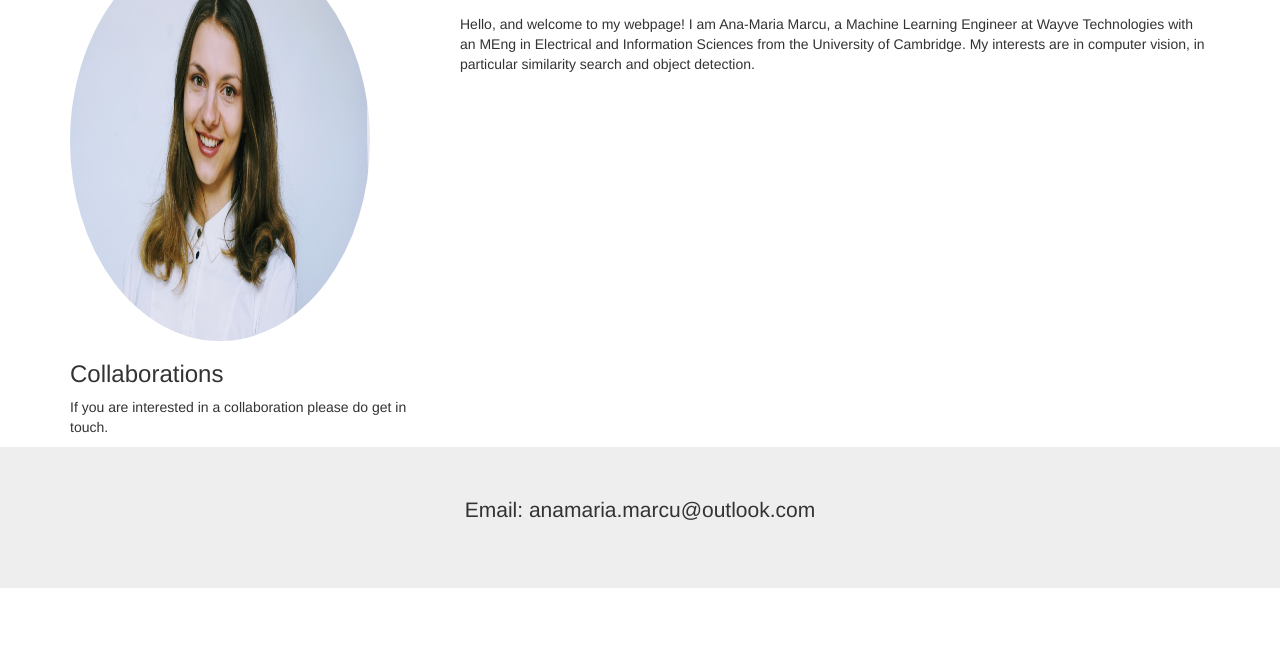
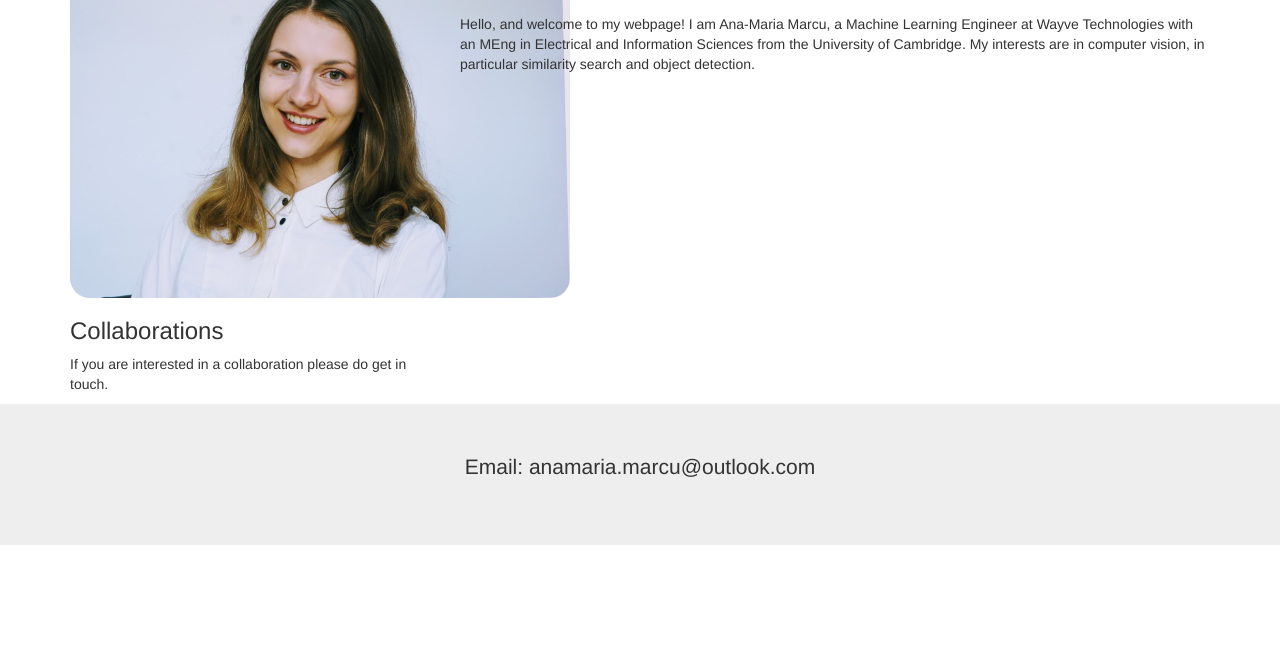
Before and after one commit to amm272/amm272.github.io, a plain HTML site: page index.html in a window 1280 px wide. Shown: the part 141-800 px from the top of the page. Drawn offline with nearby package versions, Linux system fonts and the light colour scheme.

Commit message:
image style

```diff
--- a/index.html
+++ b/index.html
@@ -12,6 +12,11 @@
   .fake{
     height: 150px;
     background: #aaa;
+  }
+  img {
+    width: 500px;
+    border-radius: 20px;
+    vertical-align: middle;
   }
   </style>
 </head>
@@ -41,7 +46,7 @@
   <div class="row">
     <div class="col-sm-4">
       <h5></h5>
-      <img src="Photo.png" alt="Italian Trulli" style="width:300px;height:400px;border-radius: 50%">
+      <img src="Photo.png" alt="Italian Trulli">
       <h3>Collaborations</h3>
       <p>If you are interested in a collaboration please do get in touch.</p>
       <hr class="hidden-sm hidden-md hidden-lg">
```
